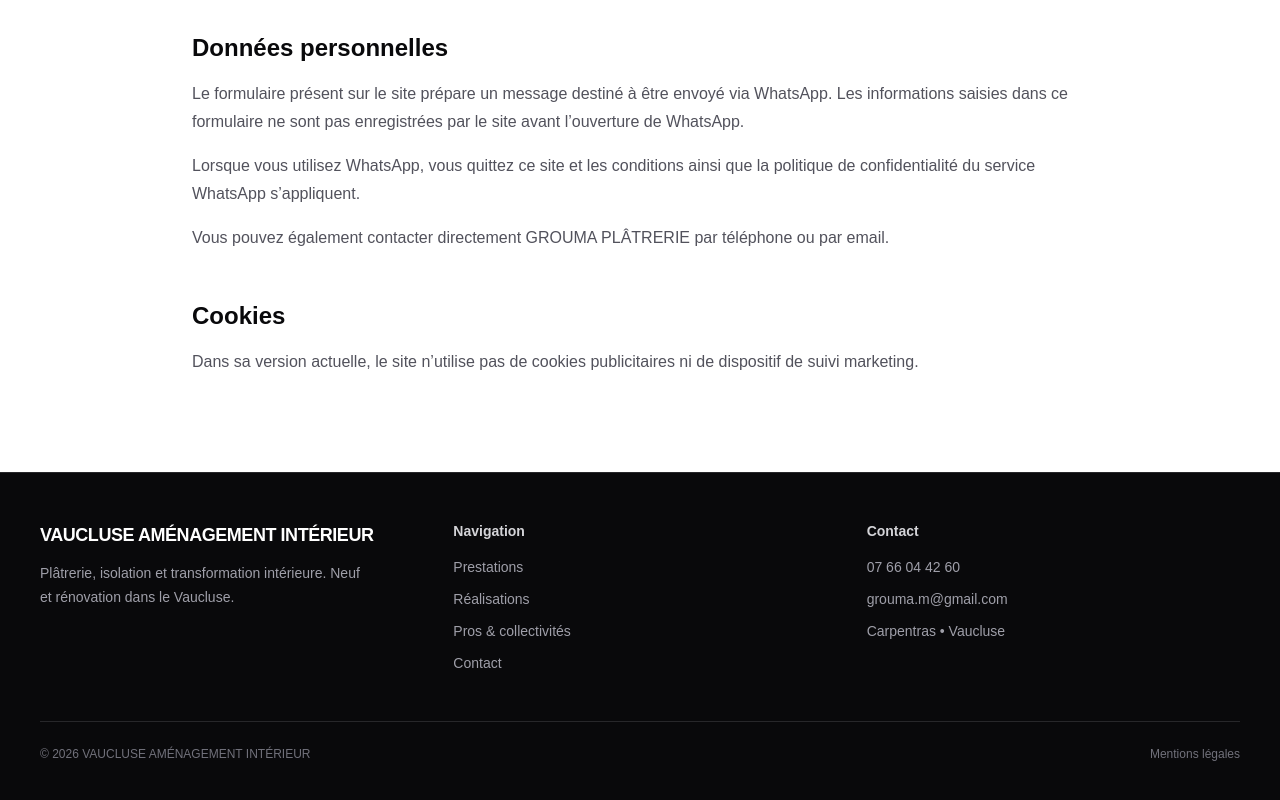
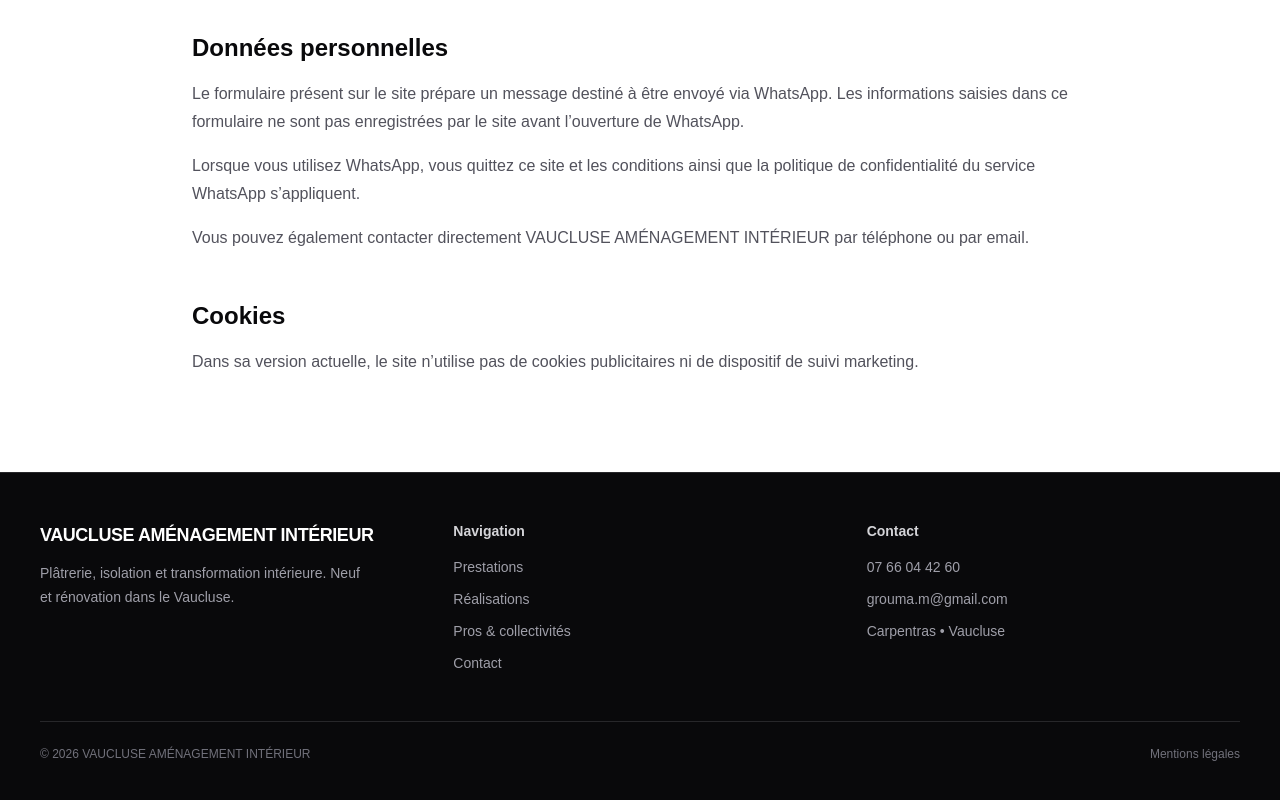
Before and after one commit to grouma84/vaucluse-amenagement-interieur, a Next.js app: page /mentions-legales in a window 1280 px wide. Shown: the part 1068-1868 px from the top of the page. Built offline with nearby package versions, Linux system fonts and the light colour scheme.

Commit message:
Update public brand in legal notice contact text

```diff
--- a/src/app/mentions-legales/page.tsx
+++ b/src/app/mentions-legales/page.tsx
@@ -95,7 +95,7 @@
             </p>
 
             <p className="mt-4">
-              Vous pouvez également contacter directement GROUMA PLÂTRERIE
+              Vous pouvez également contacter directement VAUCLUSE AMÉNAGEMENT INTÉRIEUR
               par téléphone ou par email.
             </p>
           </section>
```
